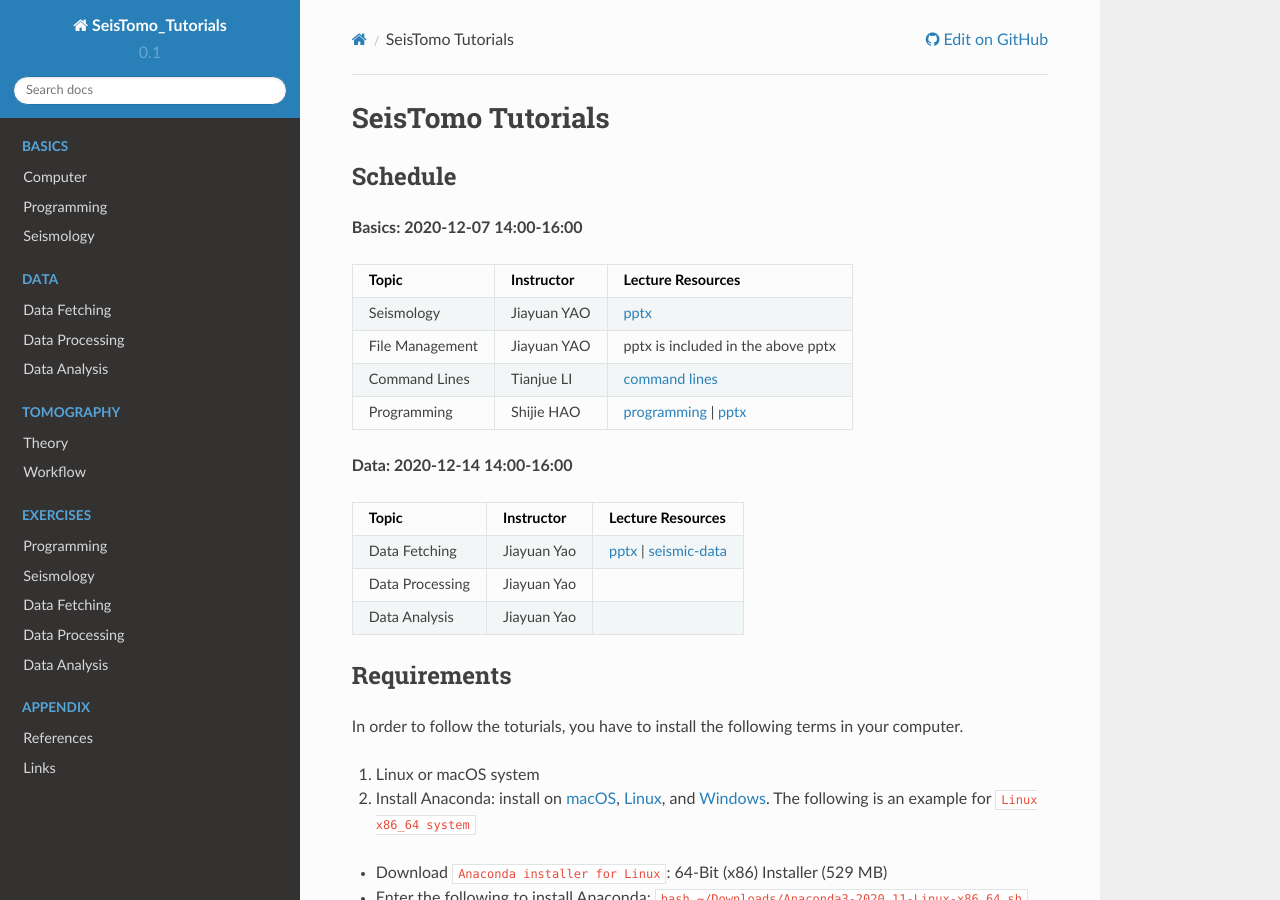
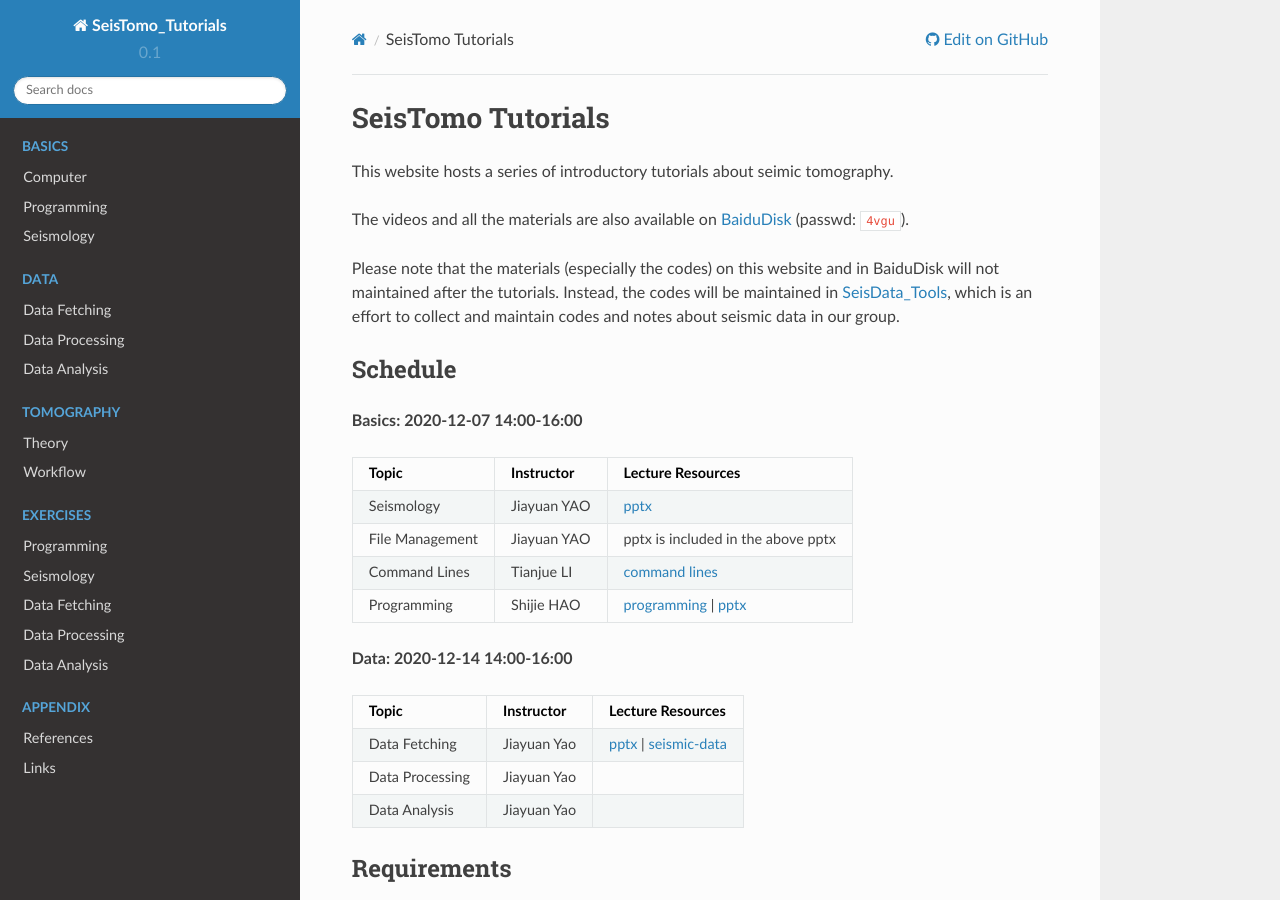
Before and after one commit to MIGG-NTU/SeisTomo_Tutorials, a Sphinx documentation site: the page built from source/index.rst, in a window 1280 px wide and 900 px high. Built offline with Sphinx 7.4.7 and the Read the Docs theme 2.0.0, drawn with Linux system fonts in a browser that asks for light colours.

Commit message:
Add repo links of tutorial materials (#69)
- Add BaiduDisk link
- Add SeisData_Tools link
- Add a brief introduction about this website.

```diff
--- a/source/index.rst
+++ b/source/index.rst
@@ -1,5 +1,12 @@
 SeisTomo Tutorials
 ==================
+
+This website hosts a series of introductory tutorials about seimic tomography.
+
+The videos and all the materials are also available on `BaiduDisk <https://pan.baidu.com/s/1-8wQmywkvByrPtBhKD4x5g>`__ (passwd: ``4vgu``).
+
+Please note that the materials (especially the codes) on this website and in BaiduDisk will not maintained after the tutorials. Instead, the codes will be maintained in `SeisData_Tools <https://github.com/MIGG-NTU/SeisData_Tools>`__, which is an effort to collect and maintain codes and notes about seismic data in our group.
+
 
 Schedule
 --------
```
